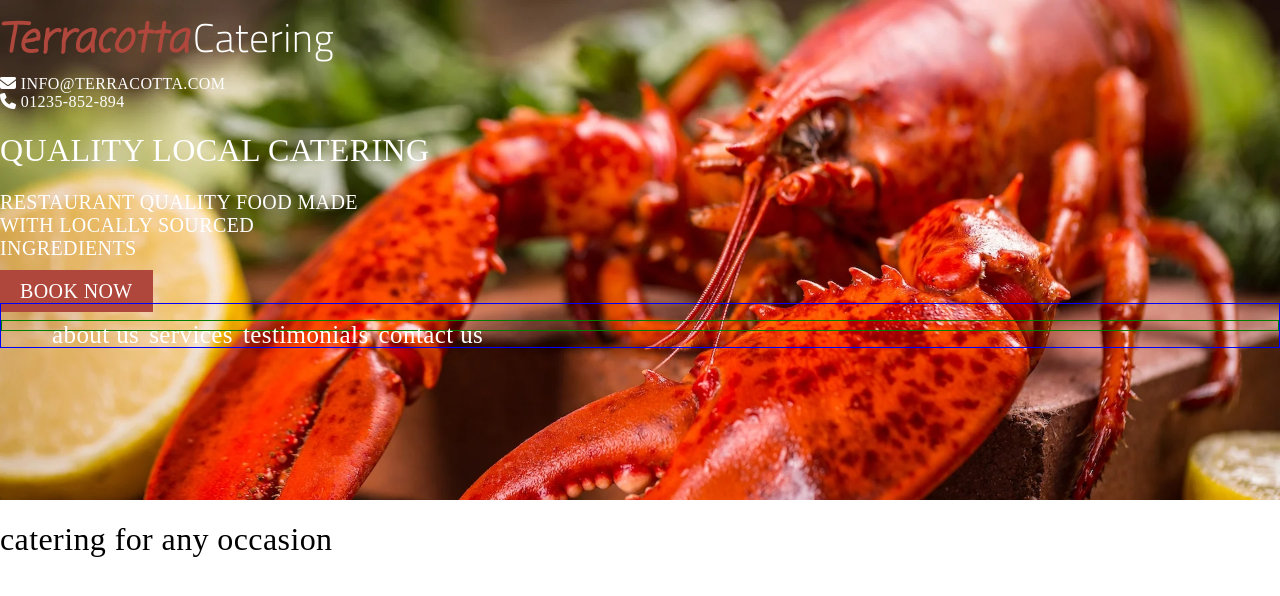
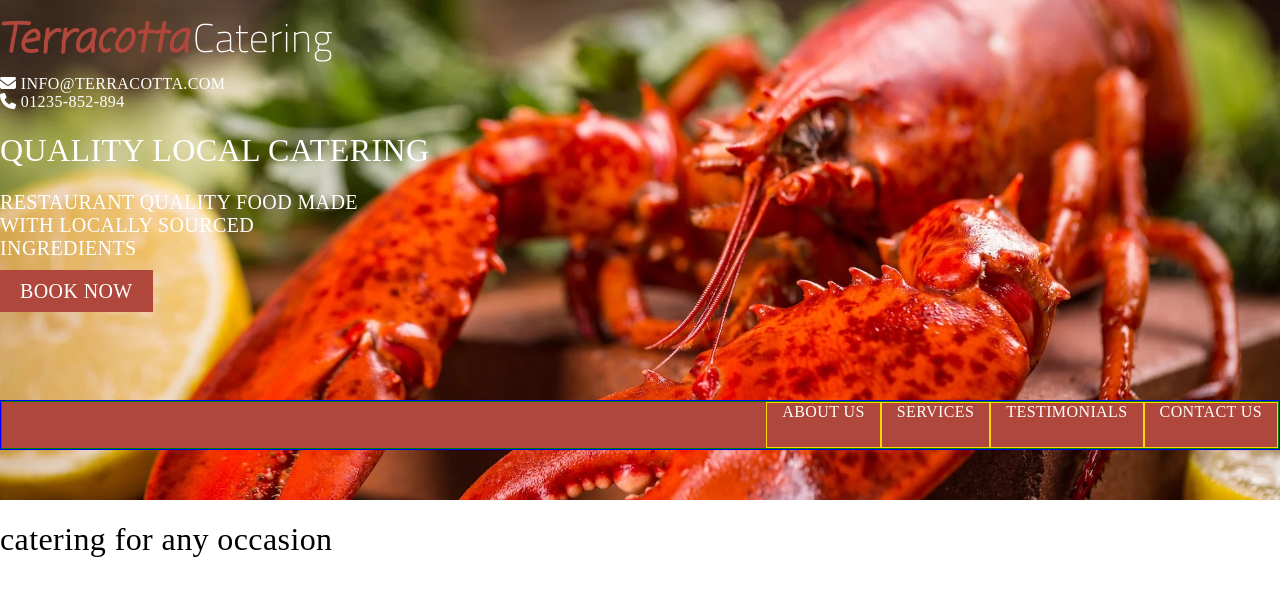
Before and after one commit to spanner1994dj/terra-pairs, a PHP site: page / in a window 1280 px wide. Shown: the top 596 px of the page. Run offline with PHP 8.4, Linux system fonts and the light colour scheme; some libraries are stand-ins or nearby versions.

Commit message:
nav bar update
Co-Authored-By: stewarthitchcock <62143406+stewarthitchcock@users.noreply.github.com>

```diff
--- a/css/style.css
+++ b/css/style.css
@@ -63,7 +63,7 @@ header {
 .logo-bottom {
   font-family: 'Cairo' ,sans-serif;
   font-size: 40px;
-  font-weight: 300; }
+  font-weight: 200; }
 
 /* line 29, ../../../../../../../../../../../../../Users/imac/Documents/GitHub/terra-pairs/scss/layout/_header.scss */
 .logo {
@@ -91,22 +91,33 @@ header {
 
 /* line 58, ../../../../../../../../../../../../../Users/imac/Documents/GitHub/terra-pairs/scss/layout/_header.scss */
 .nav-bar {
-  display: flex;
-  flex-direction: row;
+  display: block;
+  top: 50%;
   width: 100%;
-  height: 45px;
+  height: 50px;
   border: solid 1px blue;
-  position: absolute; }
-  /* line 66, ../../../../../../../../../../../../../Users/imac/Documents/GitHub/terra-pairs/scss/layout/_header.scss */
+  position: absolute;
+  text-align: right; }
+  /* line 68, ../../../../../../../../../../../../../Users/imac/Documents/GitHub/terra-pairs/scss/layout/_header.scss */
   .nav-bar ul {
+    font-family: 'Cairo' ,sans-serif;
+    list-style: none;
     display: flex;
     flex-direction: row;
-    list-style: none;
     border: solid 1px green;
-    width: 100%; }
-  /* line 75, ../../../../../../../../../../../../../Users/imac/Documents/GitHub/terra-pairs/scss/layout/_header.scss */
+    width: 100%;
+    height: 100%;
+    text-align: right;
+    justify-content: right;
+    background-color: #af473c;
+    margin-top: 0;
+    vertical-align: middle; }
+  /* line 85, ../../../../../../../../../../../../../Users/imac/Documents/GitHub/terra-pairs/scss/layout/_header.scss */
   .nav-bar li {
-    padding-left: 10px;
-    font-size: 25px; }
+    padding: 0 15px;
+    text-align: right;
+    text-transform: uppercase;
+    border: solid 1px gold;
+    vertical-align: middle; }
 
 /*# sourceMappingURL=style.css.map */
--- a/scss/layout/_header.scss
+++ b/scss/layout/_header.scss
@@ -23,7 +23,7 @@ header{
 .logo-bottom{
     font-family:'Cairo' ,sans-serif;
     font-size: 40px;
-    font-weight: 300;
+    font-weight: 200;
 }
 
 .logo{
@@ -56,25 +56,37 @@ header{
 
 
 .nav-bar{
-    display:flex;
-    flex-direction: row;
+    display:block;
+    top: 50%;
     width: 100%;
-    height: 45px;
+    height: 50px;
     border: solid 1px blue;
     position: absolute;
+    text-align: right;
+
 
     ul{
+        font-family:'Cairo' ,sans-serif;
+        list-style: none;
+
         display: flex;
         flex-direction: row;
-        list-style: none;
+
         border: solid 1px green;
         width: 100%;
-
+        height:100%;
+        text-align: right;
+        justify-content: right;
+        background-color: #af473c;
+        margin-top:0;
+        vertical-align: middle;
     }
 
     li{
-        padding-left:10px;
-        font-size: 25px;
-
+        padding:0 15px;
+        text-align: right;
+        text-transform: uppercase;
+        border: solid 1px gold;
+        vertical-align: middle;
     }
 }
```
Also changed, not shown: 1 other file.
